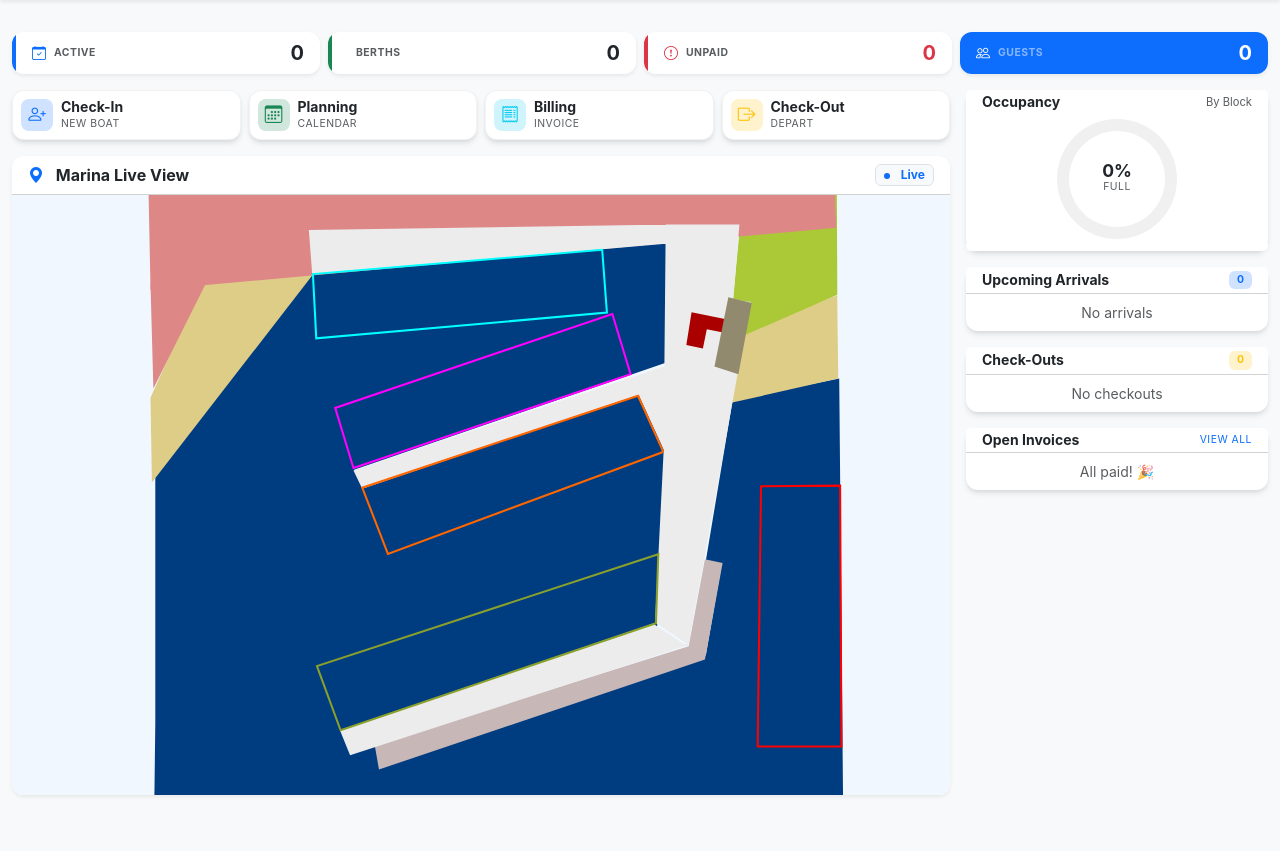
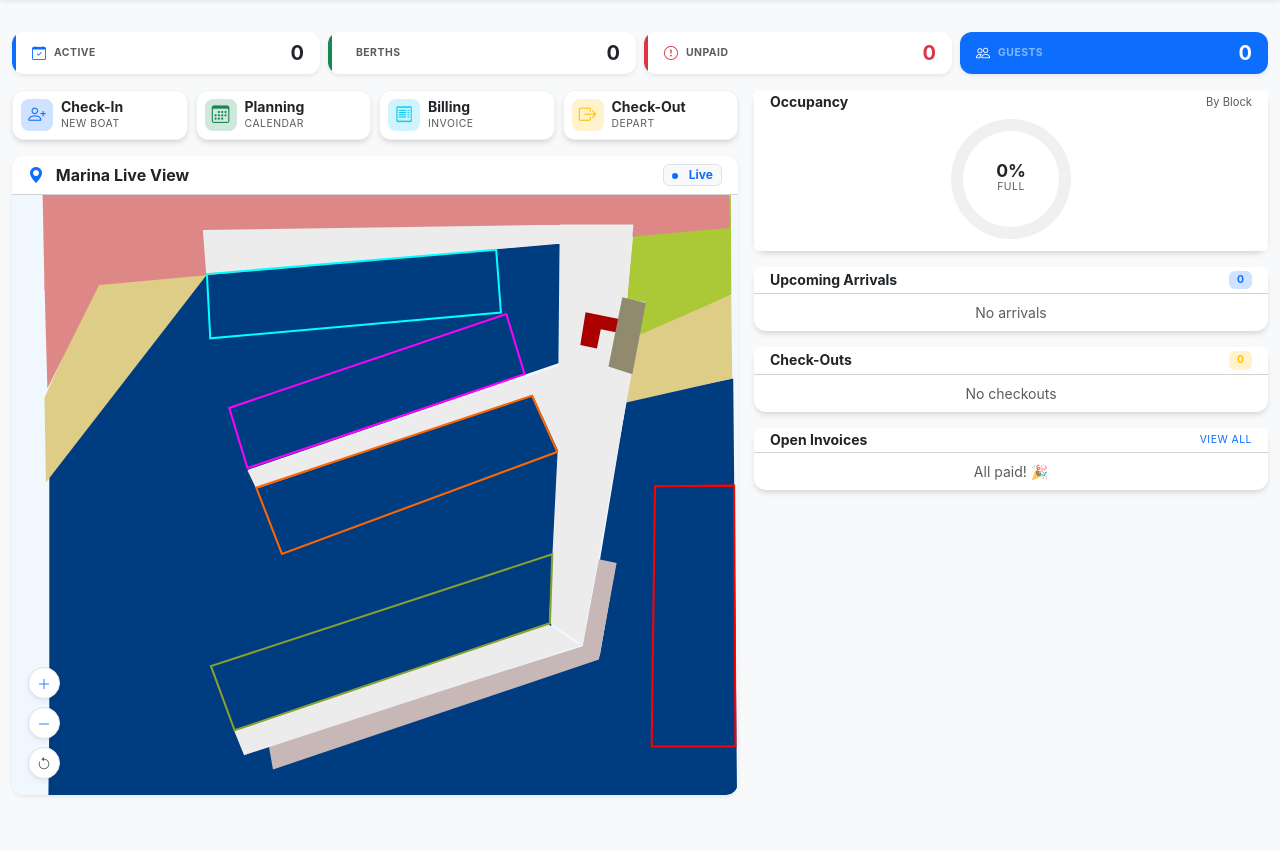
Before and after one commit to bzaiser/Marina-Administration-and-Booking, a Django app: page / in a window 1280 px wide. Shown: the part 66-917 px from the top of the page. Run offline with Django 4.2, Linux system fonts and the light colour scheme; data that the repository does not hold is empty; some libraries are stand-ins or nearby versions.

Commit message:
Finalized dashboard layout: col-lg-7/5 split, improved map navigation buttons, and left-aligned Live View.

```diff
--- a/templates/marina/dashboard.html
+++ b/templates/marina/dashboard.html
@@ -64,7 +64,7 @@
 
     <div class="row g-3">
         <!-- Main Content (Left) -->
-        <div class="col-lg-9">
+        <div class="col-lg-7">
             <!-- Quick Actions Grid -->
             <div class="row g-2 mb-3">
                 <div class="col-md-3">
@@ -167,6 +167,19 @@
                         </div>
                     </div>
 
+                    <!-- Custom Map Navigation -->
+                    <div class="position-absolute bottom-0 start-0 m-3 d-flex flex-column gap-2" style="z-index: 10;">
+                        <button type="button" class="btn btn-sm shadow-sm border rounded-circle p-0 d-flex align-items-center justify-content-center" style="width: 32px; height: 32px; background-color: white !important;" onclick="window.marinaPanZoom.zoomIn()">
+                            <i class="bi bi-plus-lg text-primary"></i>
+                        </button>
+                        <button type="button" class="btn btn-sm shadow-sm border rounded-circle p-0 d-flex align-items-center justify-content-center" style="width: 32px; height: 32px; background-color: white !important;" onclick="window.marinaPanZoom.zoomOut()">
+                            <i class="bi bi-dash-lg text-primary"></i>
+                        </button>
+                        <button type="button" class="btn btn-sm shadow-sm border rounded-circle p-0 d-flex align-items-center justify-content-center" style="width: 32px; height: 32px; background-color: white !important;" onclick="window.marinaPanZoom.reset()">
+                            <i class="bi bi-arrow-counterclockwise text-muted"></i>
+                        </button>
+                    </div>
+
                     <!-- SVG Map -->
                     <svg id="marina-svg" viewBox="0 0 961 880" class="w-100 h-100" style="background-color: #f0f7ff; cursor: grab;"
                        xmlns:inkscape="http://www.inkscape.org/namespaces/inkscape"
@@ -247,7 +260,7 @@
         </div>
 
         <!-- Sidebar (Right) -->
-        <div class="col-lg-3">
+        <div class="col-lg-5">
             <!-- Occupancy Chart Card -->
             <div class="card mb-3">
                 <div class="card-header bg-white py-1 px-3 border-0 d-flex justify-content-between align-items-center">
@@ -359,11 +372,11 @@
 <script src="https://cdn.jsdelivr.net/npm/svg-pan-zoom@3.6.1/dist/svg-pan-zoom.min.js"></script>
 <script>
     document.addEventListener('DOMContentLoaded', () => {
-        const panZoom = svgPanZoom('#marina-svg', {
+        window.marinaPanZoom = svgPanZoom('#marina-svg', {
             zoomEnabled: true,
-            controlIconsEnabled: true,
+            controlIconsEnabled: false,
             fit: true,
-            center: true,
+            center: false,
             minZoom: 0.5,
             maxZoom: 10
         });
```
